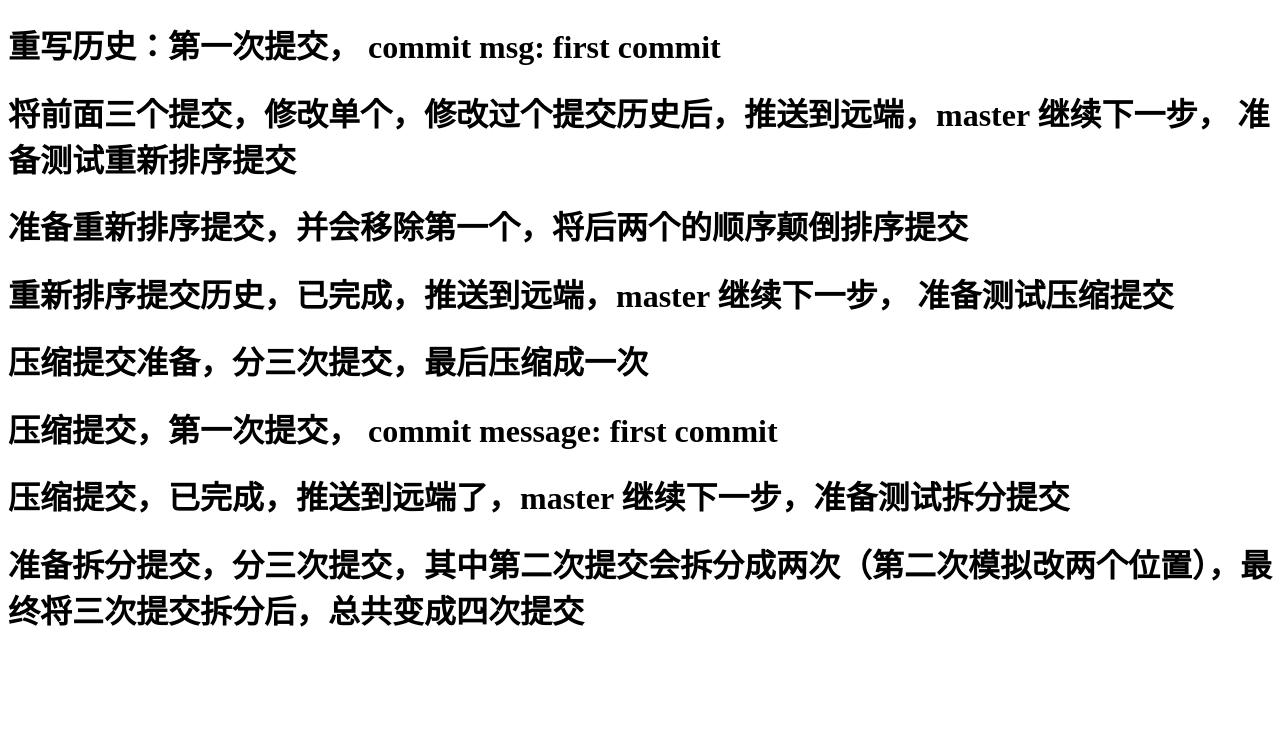
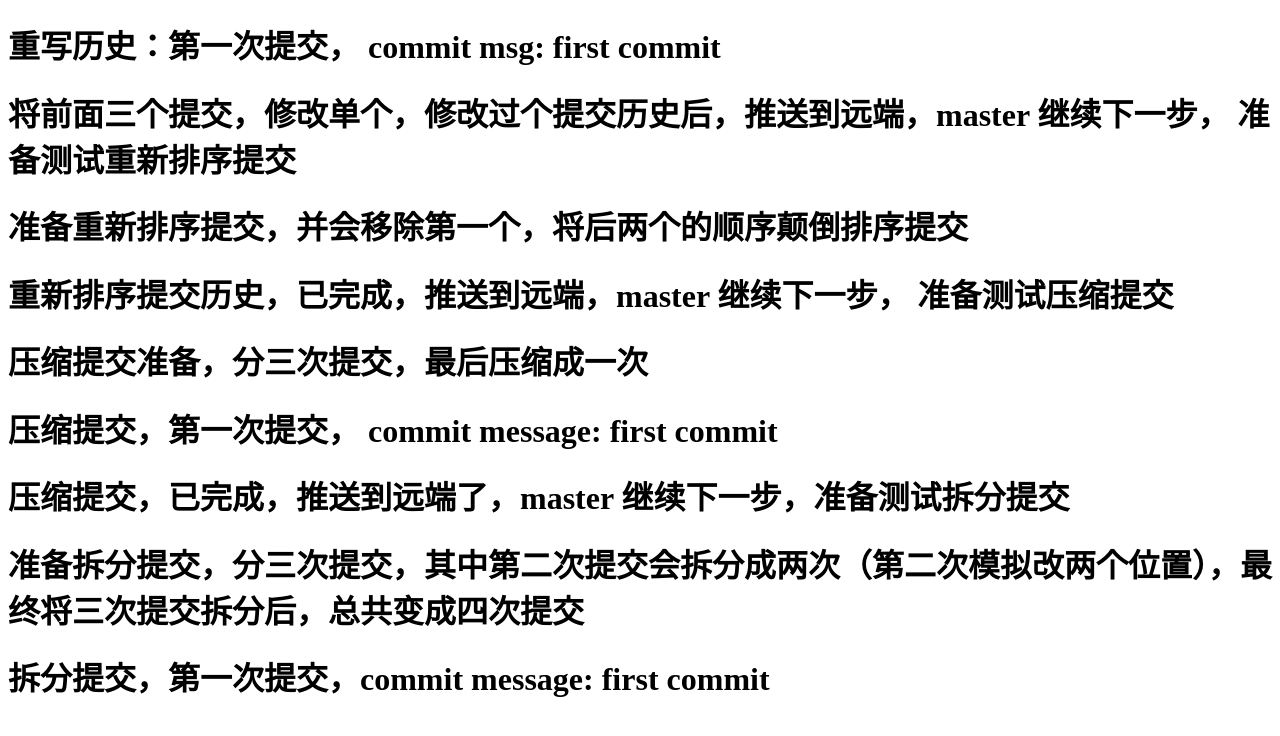
Before and after one commit to hxtcoder/git-test, a plain HTML site: page index-rewrite-1.html in a window 1280 px wide. Drawn offline with Linux system fonts and the light colour scheme.

Commit message:
first commit

```diff
--- a/index-rewrite-1.html
+++ b/index-rewrite-1.html
@@ -13,5 +13,6 @@
 <h1>压缩提交，第一次提交， commit message: first commit</h1>
 <h1>压缩提交，已完成，推送到远端了，master 继续下一步，准备测试拆分提交</h1>
 <h1>准备拆分提交，分三次提交，其中第二次提交会拆分成两次（第二次模拟改两个位置），最终将三次提交拆分后，总共变成四次提交</h1>
+<h1>拆分提交，第一次提交，commit message: first commit</h1>
 </body>
 </html>
```
